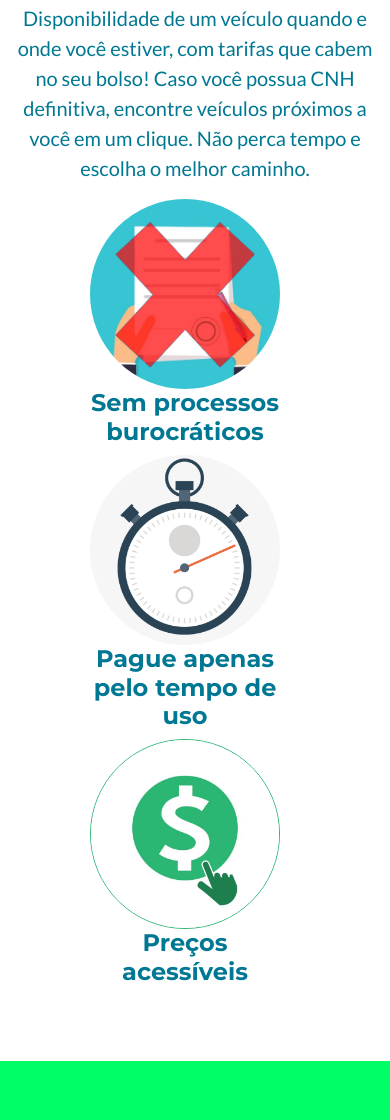
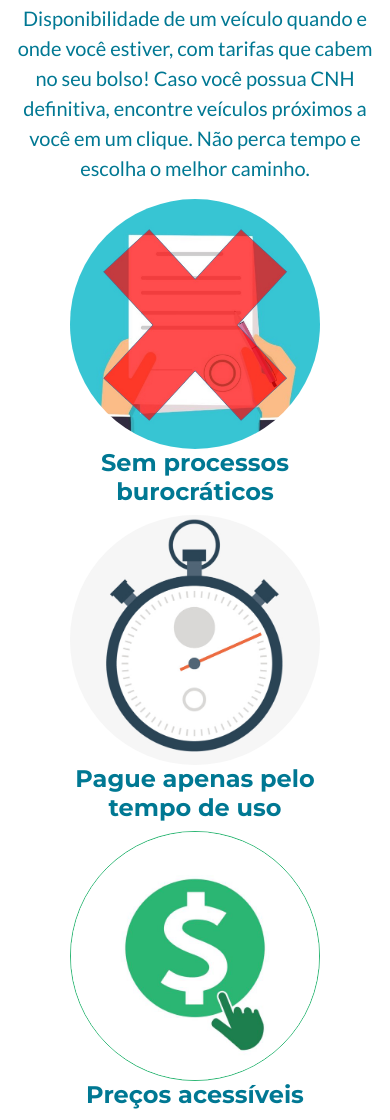
Before and after one commit to Emanno/neway_rent, a website with bundled scripts: page index.html in a window 390 px wide. Shown: the part 937-2057 px from the top of the page. Built offline with nearby package versions, Linux system fonts and the light colour scheme.

Commit message:
fix: correção propostas mobile

```diff
--- a/index.html
+++ b/index.html
@@ -20,8 +20,11 @@
 
   <style>
   .topicos{
-    width:250px;
-    padding-left:60px;
+    max-width:250px;
+  }
+  .col-sm-4:has(.topicos) {
+    display: flex;
+    justify-content: center;
   }
   </style>
 </head>
```
